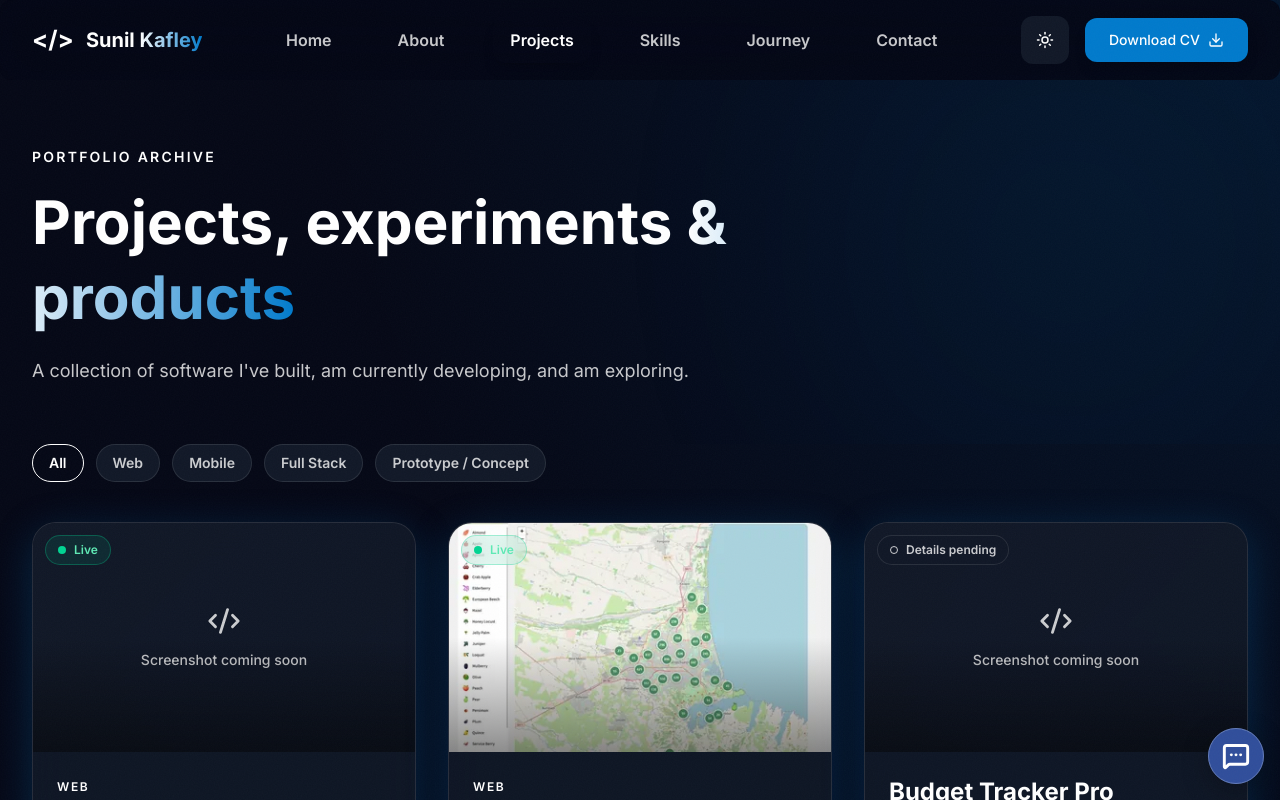
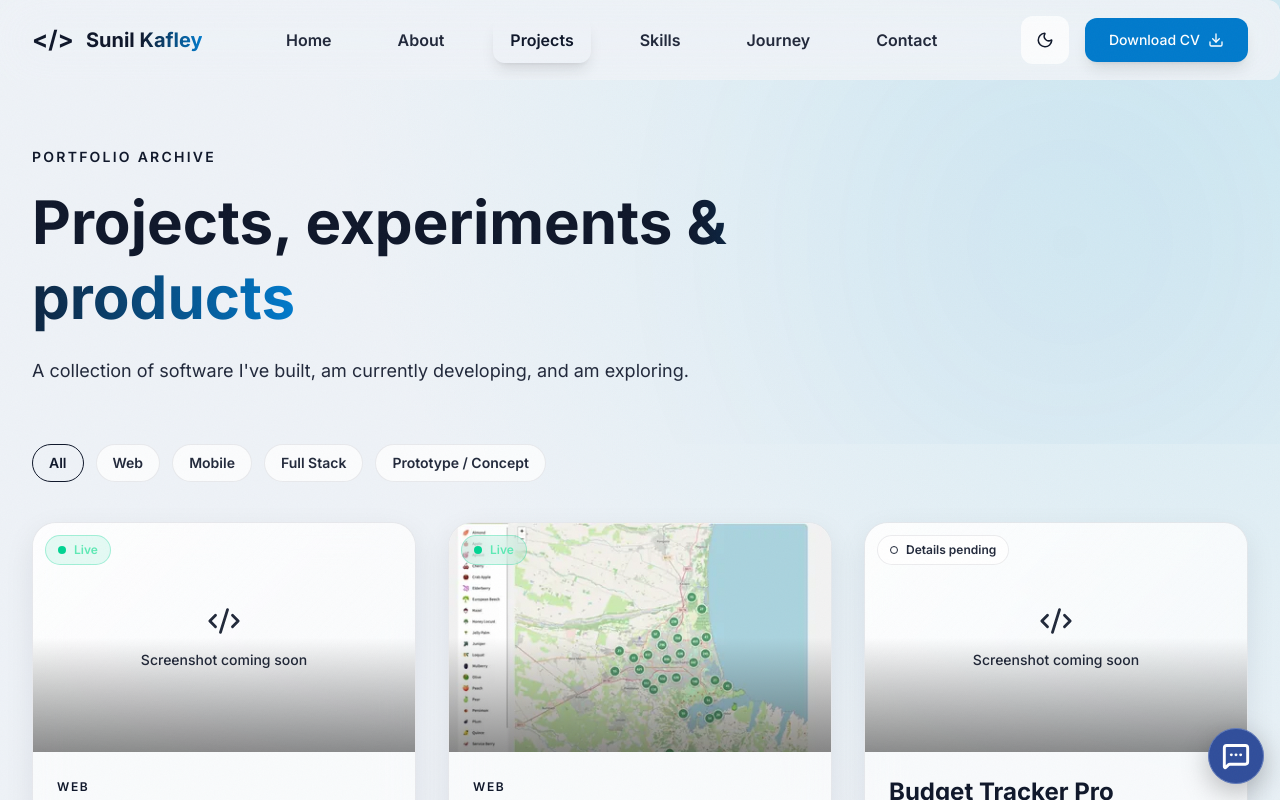
Before and after one commit to sunilkafley/portfolio_website, a React (Vite) app: page /projects in a window 1280 px wide. Shown: the top 800 px of the page. Built offline with nearby package versions, Linux system fonts and the light colour scheme.

Commit message:
Default to light theme

```diff
--- a/index.html
+++ b/index.html
@@ -1,10 +1,18 @@
 <!doctype html>
-<html lang="en">
+<html lang="en" class="light-theme">
   <head>
     <meta charset="UTF-8" />
     <link rel="icon" type="image/png" href="/favicon.png" />
     <meta name="viewport" content="width=device-width, initial-scale=1.0" />
-    <meta name="theme-color" content="#050816" />
+    <meta name="theme-color" content="#EEF2F7" />
+    <script>
+      try {
+        if (localStorage.getItem('portfolio-theme') === 'dark') {
+          document.documentElement.classList.remove('light-theme')
+          document.querySelector('meta[name="theme-color"]').setAttribute('content', '#050816')
+        }
+      } catch { /* Light mode remains available if storage is blocked. */ }
+    </script>
     <meta
       name="description"
       content="Portfolio of Sunil Kafley, a software engineering student and aspiring full-stack developer building modern web applications with React, TypeScript, and Django."
--- a/src/components/ui/ThemeToggle.tsx
+++ b/src/components/ui/ThemeToggle.tsx
@@ -2,19 +2,25 @@ import { Moon, Sun } from "lucide-react"
 import { useEffect, useState } from "react"
 
 const ThemeToggle = () => {
-  const [dark, setDark] = useState(true)
+  const [dark, setDark] = useState(() => !document.documentElement.classList.contains("light-theme"))
 
   useEffect(() => {
-    if (dark) {
-      document.documentElement.classList.remove("light-theme")
-    } else {
-      document.documentElement.classList.add("light-theme")
-    }
-  }, [dark])
+    const sync = () => setDark(!document.documentElement.classList.contains("light-theme"))
+    window.addEventListener("portfolio-theme-change", sync)
+    return () => window.removeEventListener("portfolio-theme-change", sync)
+  }, [])
+
+  const toggleTheme = () => {
+    const nextDark = document.documentElement.classList.contains("light-theme")
+    document.documentElement.classList.toggle("light-theme", !nextDark)
+    document.querySelector('meta[name="theme-color"]')?.setAttribute("content", nextDark ? "#050816" : "#EEF2F7")
+    try { localStorage.setItem("portfolio-theme", nextDark ? "dark" : "light") } catch { /* Theme still works for this visit. */ }
+    window.dispatchEvent(new Event("portfolio-theme-change"))
+  }
 
   return (
     <button
-      onClick={() => setDark(!dark)}
+      onClick={toggleTheme}
       aria-label={dark ? "Switch to light mode" : "Switch to dark mode"}
       className="
         w-12
```
